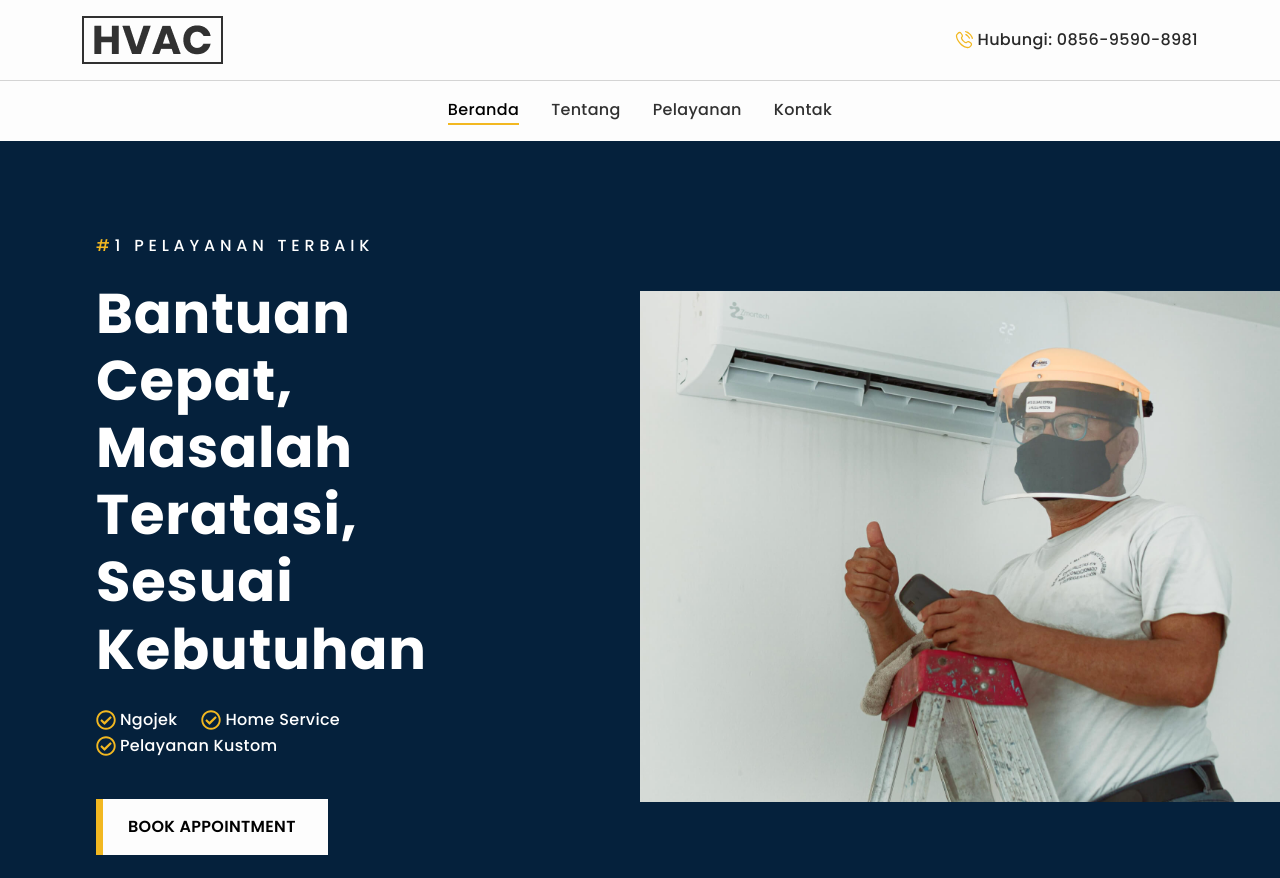
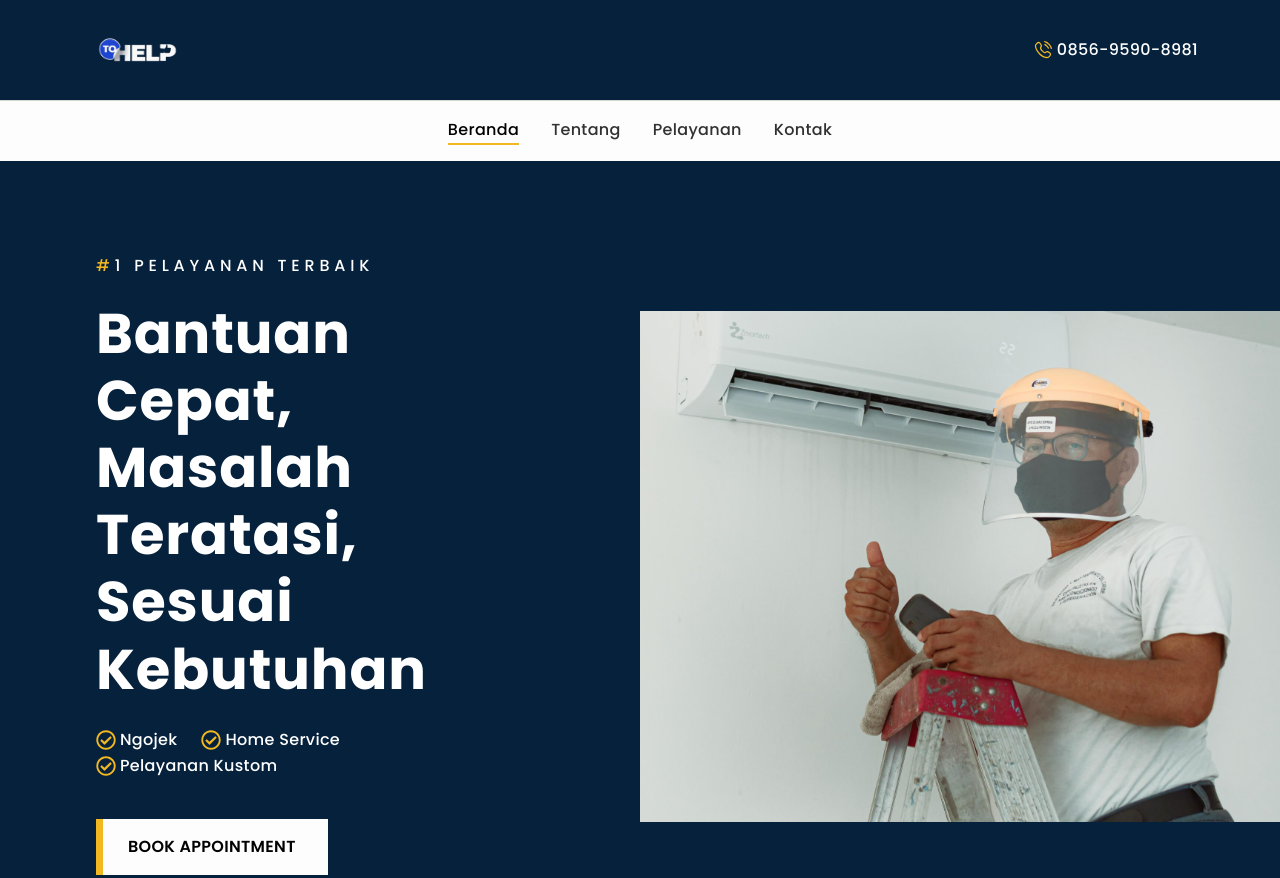
Before and after one commit to ChristYoga123/serbabisatohelp, a plain HTML site: page index.html in a window 1280 px wide. Shown: the top 878 px of the page. Drawn offline with nearby package versions, Linux system fonts and the light colour scheme.

Commit message:
feat: asset

```diff
--- a/index.html
+++ b/index.html
@@ -11,7 +11,7 @@
   <meta name="author" content="templatesjungle">
   <meta name="keywords" content="website template">
   <meta name="description" content="website template">
-  <link rel="icon" type="image/x-icon" href="images/32">
+  <link rel="icon" type="image/x-icon" href="images/favicon-32x32.png">
 
   <!--Bootstrap ================================================== -->
   <link rel="stylesheet" type="text/css" href="css/bootstrap.min.css">
@@ -169,17 +169,17 @@
   </svg>
 
   <header id="header">
-    <nav class="header-top">
+    <nav class="header-top" style="background-color: #05213C;">
       <div class="container">
-        <div class="d-flex justify-content-between align-items-center py-3">
+        <div class="d-flex justify-content-between align-items-center">
           <a class="navbar-brand" href="index.html">
-            <img src="images/main-logo.png" class="logo img-fluid">
+            <img src="images/logo.png" class="logo img-fluid" width="100px">
           </a>
           <ul class="info d-flex flex-wrap justify-content-end align-items-center list-unstyled m-0">
             <li class="phone text-black fw-medium text-capitalize d-flex align-items-center ms-4">
               <svg class="text-primary me-1" width="20" height="20">
                 <use xlink:href="#phone"></use>
-              </svg> hubungi: 0856-9590-8981
+              </svg> <span style="color: white;">0856-9590-8981</span>
             </li>
             <!-- <li class="time text-black fw-medium text-capitalize d-flex align-items-center ms-4">
               <svg class="text-primary me-1" width="20" height="20">
@@ -191,7 +191,7 @@
       </div>
     </nav>
     <hr class="m-0">
-    <nav id="primary-header" class="navbar navbar-expand-lg py-3">
+    <nav id="primary-header" class="navbar navbar-expand-lg py-3 padding-small">
       <div class="container justify-content-end">
         <button class="navbar-toggler d-flex d-lg-none justify-content-end border-0 shadow-none p-0" type="button"
           data-bs-toggle="offcanvas" data-bs-target="#bdNavbar" aria-controls="bdNavbar" aria-expanded="false">
@@ -981,7 +981,7 @@
         </div>
         <div class="col-lg-3 col-md-6 pb-3">
           <div class="footer-menu">
-            <h5 class=" widget-title py-2 mt-3 fw-semibold">HVAC Services</h5>
+            <h5 class=" widget-title py-2 mt-3 fw-semibold">Layanan</h5>
             <ul class="menu-list d-flex flex-column list-unstyled">
               <li class="fw-medium text-capitalize d-flex align-items-center">
                 <svg class="text-primary me-1" width="16" height="16">
```
Also changed, not shown: images/favicon-32x32.png (deleted), images/logo.png (added).
